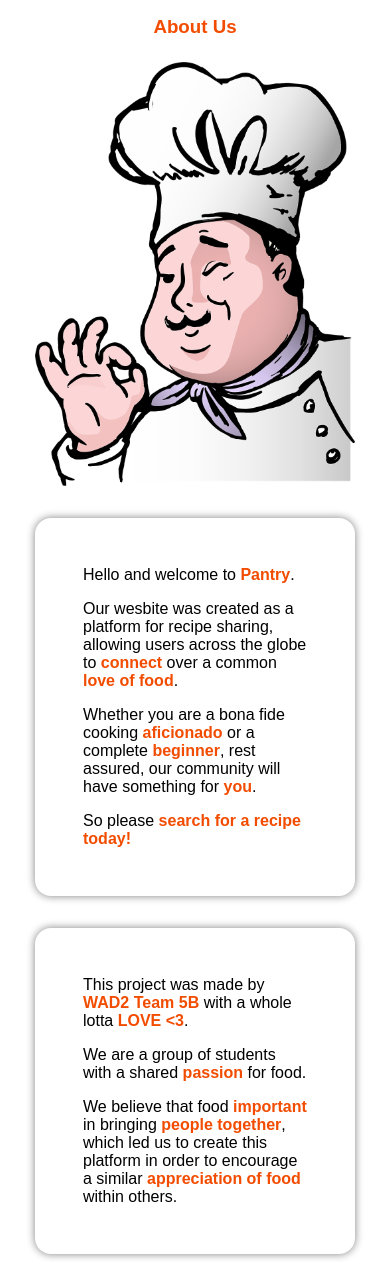
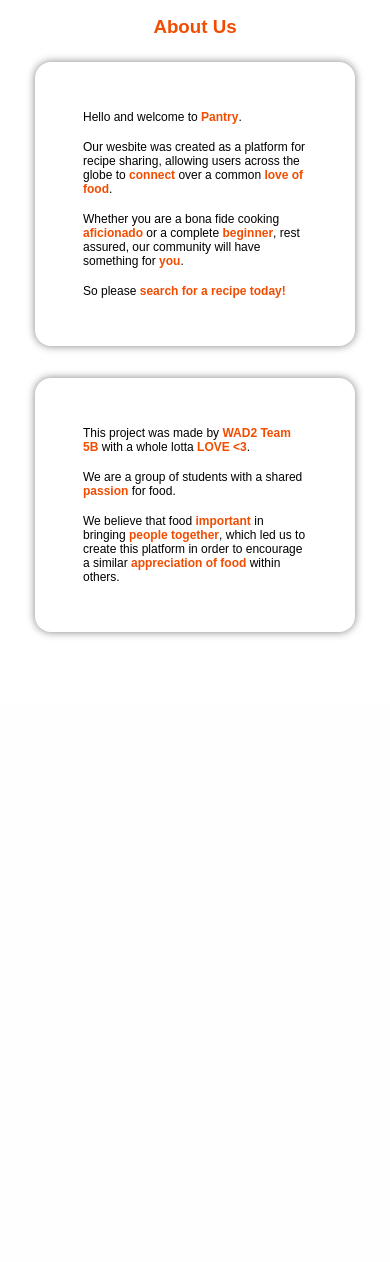
Before and after one commit to WAD2-Team-5B/Pantry, a Django app: page /pantry/about/ in a window 390 px wide. Shown: the part 138-1400 px from the top of the page. After the commit the page ends 775 px from the top, so only its background shows below. Run offline with Django 3.2, Linux system fonts and the light colour scheme.

Commit message:
fix: about page window resizing

```diff
--- a/pantry_project/static/css/pages/about.css
+++ b/pantry_project/static/css/pages/about.css
@@ -8,30 +8,32 @@ h3 {
 .container {
   display: flex;
   flex-direction: row;
-  justify-content: space-between;
+  justify-content: center;
   align-items: center;
 
-  height: 24rem;
+  width: 75%;
+  height: 20rem;
 
   padding: 0.5rem;
+
+  font-size: 0.75rem;
+}
+
+.container .text {
+  margin-inline: 1rem;
 }
 
 /* IMAGE */
 
 .container .logo {
   display: flex;
+
   height: 100%;
+  width: 16rem;
+  min-width: 16rem;
 
-  overflow: hidden;
-}
-
-.container img {
-  height: 100%;
-  width: 20rem;
-  min-width: 20rem;
   border-radius: 1rem;
 }
-
 
 /* TEXT / TEAM */
 
@@ -40,20 +42,16 @@ h3 {
   display: flex;
   flex-direction: column;
   justify-content: center;
-  align-items: left;
+  align-items: flex-start;
 
   height: 100%;
-  width: 20rem;
-  min-width: 20rem;
+  width: 16rem;
+  min-width: 16rem;
 
   padding: 3rem;
 
   border-radius: 1rem;
   box-shadow: 0 0 0.5rem grey;
-}
-
-.container .text {
-  margin-right: 2rem;
 }
 
 .container span {
@@ -73,9 +71,13 @@ a.recipes {
 }
 
 /* WINDOW WIDTH CHANGE */
+@media (max-width: 65rem) {
+  .container .logo {
+    display: none;
+  }
+}
 
-@media (max-width: 58rem) {
-
+@media (max-width: 50rem) {
   .container {
     flex-direction: column;
     justify-content: center;
@@ -83,9 +85,16 @@ a.recipes {
     height: auto;
   }
 
+  .container .text {
+    margin-inline: 0px;
+  }
+
   .container .text,
   .container .team {
-    margin-top: 2rem;
+    width: 20rem;
+    min-width: 20rem;
+
+    margin-bottom: 2rem;
     margin-right: 0;
   }
 }
--- a/pantry_project/templates/pantry/about.html
+++ b/pantry_project/templates/pantry/about.html
@@ -19,9 +19,7 @@
 <div class="container">
 
   <!-- LOGO IMAGE -->
-  <div class="logo">
-    <img src="{% static 'images/pantry-logo.png' %}" alt="Pantry Logo" />
-  </div>
+  <img class="logo" src="{% static 'images/pantry-logo.png' %}" alt="Pantry Logo" />
 
   <!-- ABOUT TEXT  -->
   <div class="text">
```
